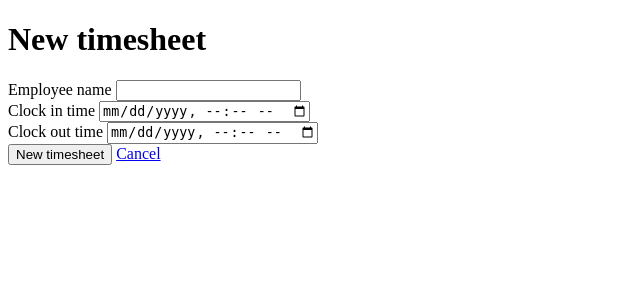
After one commit to mihaeltrzic/timesheet, a Spring Boot app: page /timesheet/new in a window 1280 px wide. The commit adds this page. Shown: the top 300 px of the page, without its empty margins (0-640 px from the left). Run offline with Spring Boot 4, Linux system fonts and the light colour scheme.

Commit message:
Lab 2 complete, added post, get by id and delete for the objects on the site.

```diff
--- a/src/main/java/hr/algebra/timesheet/project/controller/TimesheetController.java
+++ b/src/main/java/hr/algebra/timesheet/project/controller/TimesheetController.java
@@ -1,18 +1,16 @@
 package hr.algebra.timesheet.project.controller;
 
 import hr.algebra.timesheet.project.model.Employee;
+import hr.algebra.timesheet.project.model.EmployeeForm;
 import hr.algebra.timesheet.project.model.TimeEntry;
 import hr.algebra.timesheet.project.model.Timesheet;
 import hr.algebra.timesheet.project.service.TimesheetService;
 import lombok.AllArgsConstructor;
 import org.springframework.stereotype.Controller;
 import org.springframework.ui.Model;
-import org.springframework.web.bind.annotation.GetMapping;
-import org.springframework.web.bind.annotation.RequestMapping;
+import org.springframework.web.bind.annotation.*;
 
-import java.time.LocalDateTime;
-import java.util.ArrayList;
-import java.util.List;
+import java.util.Optional;
 
 @Controller
 @RequestMapping("timesheet")
@@ -30,4 +28,33 @@ public class TimesheetController {
         return "timesheet_index";
     }
 
+    @GetMapping("/new")
+    public String TimesheetNewGet(Model model){
+        model.addAttribute("employeeForm",new EmployeeForm());
+        return "timesheet_new";
+    }
+
+    @PostMapping("/new")
+    public String TimesheetNew(@ModelAttribute("employeeForm") EmployeeForm form){
+        Employee newEmployee = convertFormToObject(form);
+        timesheetService.addEmployee(newEmployee);
+        return "redirect:/timesheet/list";
+    }
+
+    private Employee convertFormToObject(EmployeeForm form){
+        Employee newEmployee = new Employee();
+        newEmployee.setEmployeeName(form.getName());
+        newEmployee.setTimesheet(new Timesheet(new TimeEntry(form.getTimesheet().getTimesheetClockInOut().getClockIn(), form.getTimesheet().getTimesheetClockInOut().getClockOut())));
+        return newEmployee;
+    }
+
+    @PostMapping("/delete/{id}")
+    public String deleteEmployee(@PathVariable("id") Long id){
+        Optional<Employee> deleteEmployee = timesheetService.getById(id);
+        if(deleteEmployee.isPresent()){
+            timesheetService.deleteEmployee(deleteEmployee.get());
+        }
+        return "redirect:/timesheet/list";
+    }
+
 }
--- a/src/main/java/hr/algebra/timesheet/project/model/Employee.java
+++ b/src/main/java/hr/algebra/timesheet/project/model/Employee.java
@@ -10,6 +10,7 @@ import lombok.Setter;
 @Getter
 @Setter
 public class Employee {
+    private Long employeeID;
     private String employeeName;
     private Timesheet timesheet;
 }
--- a/src/main/java/hr/algebra/timesheet/project/repository/TimesheetRepository.java
+++ b/src/main/java/hr/algebra/timesheet/project/repository/TimesheetRepository.java
@@ -4,9 +4,12 @@ import hr.algebra.timesheet.project.model.Employee;
 import hr.algebra.timesheet.project.model.Timesheet;
 
 import java.util.List;
+import java.util.Optional;
 
 public interface TimesheetRepository {
 
     List<Employee> findAll();
-
+    Optional<Employee> findById(Long id);
+    void addEmployee(Employee employee);
+    void deleteEmployee(Employee employee);
 }
--- a/src/main/java/hr/algebra/timesheet/project/service/TimesheetService.java
+++ b/src/main/java/hr/algebra/timesheet/project/service/TimesheetService.java
@@ -3,9 +3,12 @@ package hr.algebra.timesheet.project.service;
 import hr.algebra.timesheet.project.model.Employee;
 
 import java.util.List;
+import java.util.Optional;
 
 public interface TimesheetService {
 
     List<Employee> getEmployees();
-
+    Optional<Employee> getById(Long id);
+    void addEmployee(Employee employee);
+    void deleteEmployee(Employee employee);
 }
--- a/src/main/resources/templates/timesheet_index.html
+++ b/src/main/resources/templates/timesheet_index.html
@@ -1,5 +1,5 @@
 <!DOCTYPE html>
-<html xmlns:th="http://www.thymeleaf.org" lang="en" >
+<html xmlns:th="http://www.thymeleaf.org" lang="hr" >
 <head>
     <meta charset="UTF-8">
     <title>Timesheet</title>
@@ -20,11 +20,15 @@
                 <td th:text="${e.employeeName}"></td>
                 <td th:text="${#temporals.format(e.timesheet.timesheetClockInOut.clockIn,'dd.MM.yyyy. HH:mm')}"></td>
                 <td th:text="${#temporals.format(e.timesheet.timesheetClockInOut.clockOut,'dd.MM.yyyy. HH:mm')}"></td>
+                <td><form th:action="@{/timesheet/delete/{id}(id=${e.employeeID})}" method="post">
+                    <button type="submit">Delete?</button>
+                </form></td>
             </tr>
             <tr th:if="${#lists.isEmpty(employees)}">
                 <td colspan="3" class="empty"></td>
             </tr>
         </tbody>
     </table>
+    <button><a th:href="@{/timesheet/new}" style="text-decoration: none;text-decoration-color: black">New timesheet</a></button>
 </body>
 </html>
--- /dev/null
+++ b/src/main/resources/templates/timesheet_new.html
@@ -0,0 +1,27 @@
+<!DOCTYPE html>
+<html xmlns:th="http://www.thymeleaf.org" lang="hr" >
+<head>
+    <meta charset="UTF-8">
+    <title>Timesheet</title>
+</head>
+
+<body>
+<h1>New timesheet</h1>
+<form method="post" th:action="@{/timesheet/new}" th:object="${employeeForm}">
+    <div class="field">
+        <label for="name">Employee name</label>
+        <input type="text" id="name" th:field="*{name}">
+    </div>
+    <div class="field">
+        <label for="clockIn">Clock in time</label>
+        <input type="datetime-local" id="clockIn" th:field="*{timesheet.timesheetClockInOut.clockIn}">
+    </div>
+    <div class="field">
+        <label for="clockOut">Clock out time</label>
+        <input type="datetime-local" id="clockOut" th:field="*{timesheet.timesheetClockInOut.clockOut}">
+    </div>
+    <button type="submit">New timesheet</button>
+    <a th:href="@{/timesheet/list}">Cancel</a>
+</form>
+</body>
+</html>
```
Also changed, not shown: src/main/java/hr/algebra/timesheet/project/model/EmployeeForm.java (added, +17 -0 lines), src/main/java/hr/algebra/timesheet/project/repository/MockTimesheetRepository.java (+39 -6 lines), src/main/java/hr/algebra/timesheet/project/service/TimesheetServiceImpl.java (+16 -0 lines).
